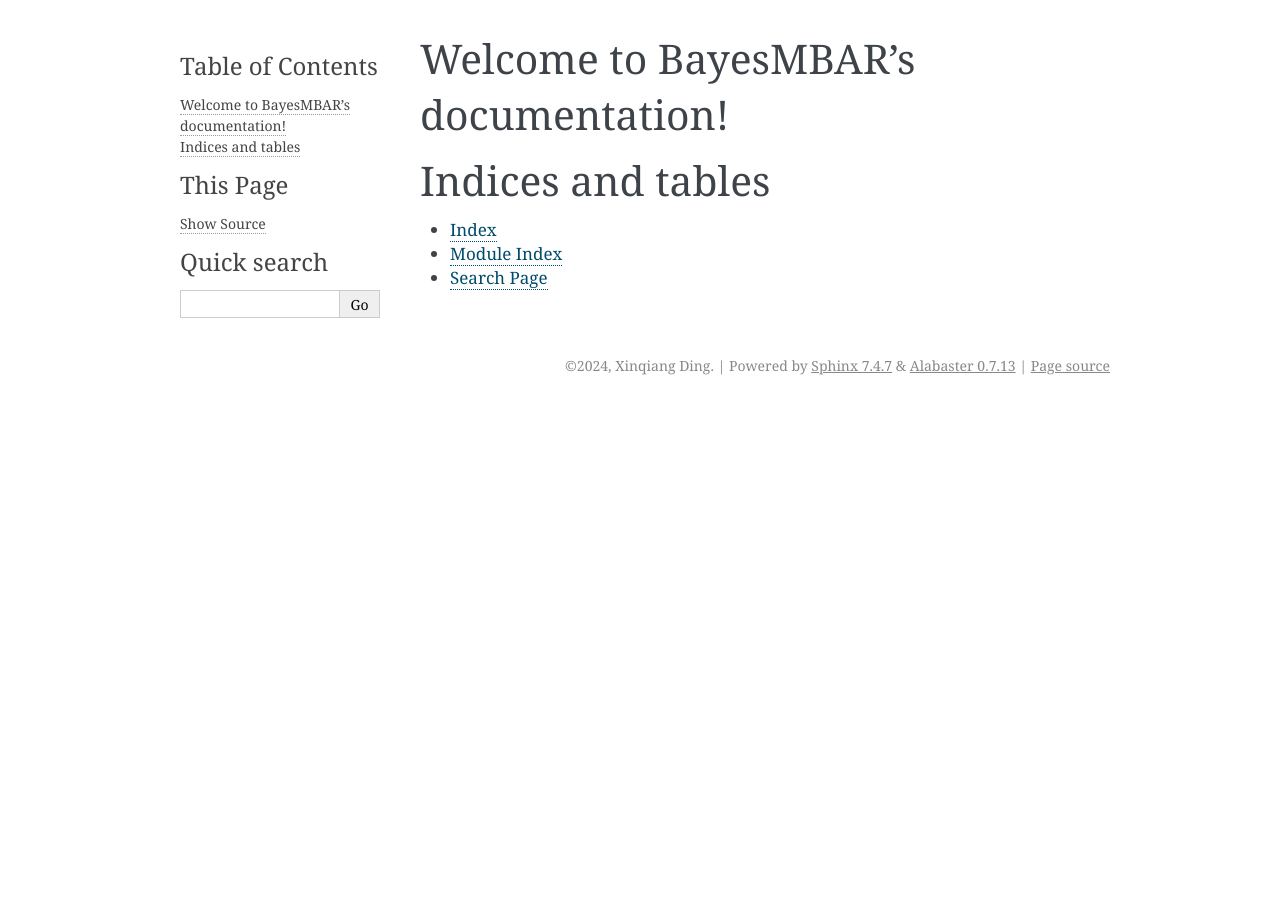
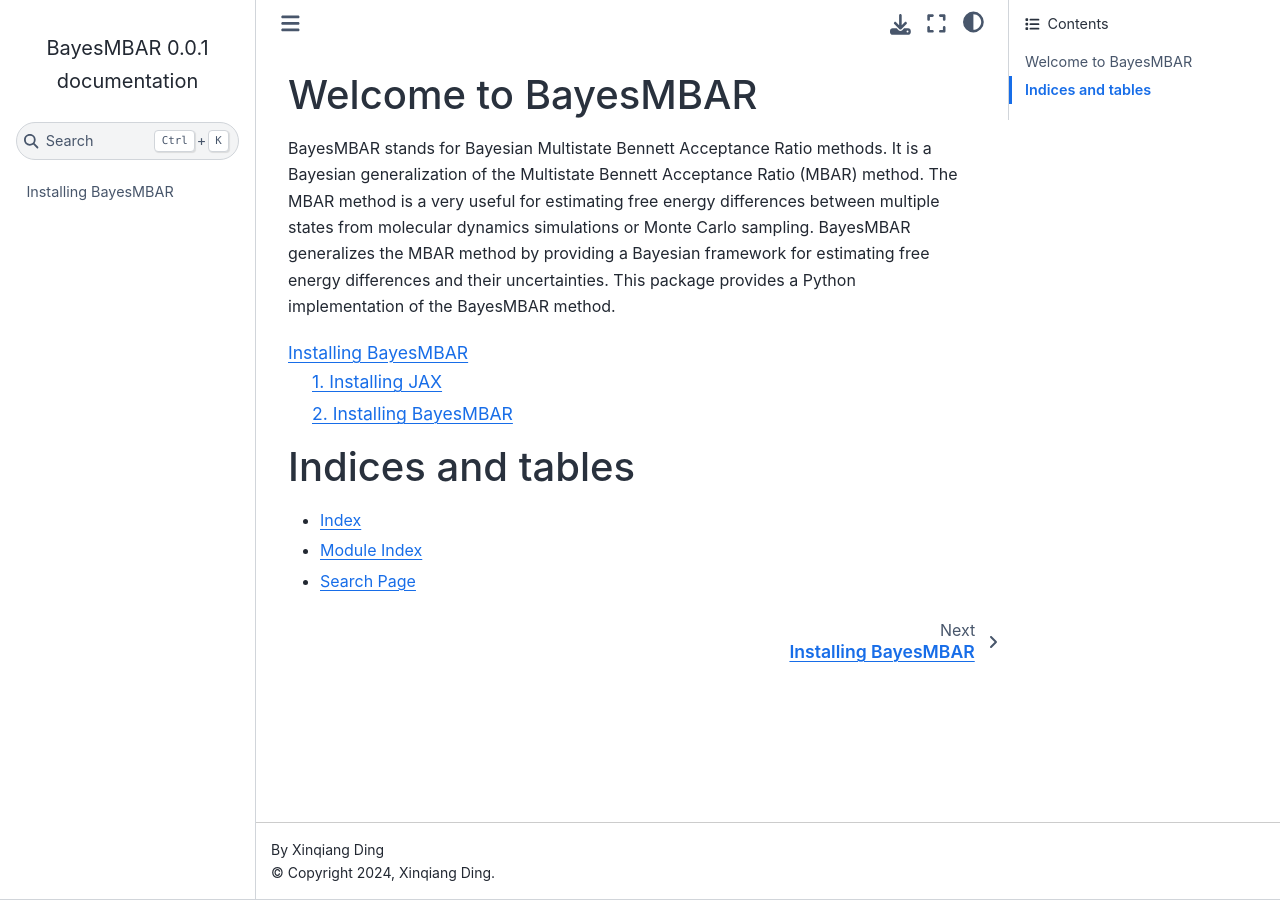
Before and after one commit to DingGroup/BayesMBAR, a Sphinx documentation site: the page built from docs/source/index.rst, in a window 1280 px wide. Built offline with Sphinx 7.4.7 and the Sphinx Book theme 1.1.4, drawn with Linux system fonts in a browser that asks for light colours.

Commit message:
update docs

```diff
--- a/docs/source/conf.py
+++ b/docs/source/conf.py
@@ -24,5 +24,5 @@ exclude_patterns = []
 # -- Options for HTML output -------------------------------------------------
 # https://www.sphinx-doc.org/en/master/usage/configuration.html#options-for-html-output
 
-html_theme = 'alabaster'
+html_theme = 'sphinx_book_theme'
 html_static_path = ['_static']
--- a/docs/source/index.rst
+++ b/docs/source/index.rst
@@ -3,12 +3,19 @@
    You can adapt this file completely to your liking, but it should at least
    contain the root `toctree` directive.
 
-Welcome to BayesMBAR's documentation!
-=====================================
+Welcome to BayesMBAR
+====================
+
+BayesMBAR stands for Bayesian Multistate Bennett Acceptance Ratio methods.
+It is a Bayesian generalization of the Multistate Bennett Acceptance Ratio (MBAR) method.
+The MBAR method is a very useful for estimating free energy differences between multiple states from molecular dynamics simulations or Monte Carlo sampling.
+BayesMBAR generalizes the MBAR method by providing a Bayesian framework for estimating free energy differences and their uncertainties.
+This package provides a Python implementation of the BayesMBAR method.
 
 .. toctree::
    :maxdepth: 2
-   :caption: Contents:
+
+   installation
 
 
 
--- /dev/null
+++ b/docs/source/installation.rst
@@ -0,0 +1,20 @@
+Installing BayesMBAR
+====================
+
+BayesMBAR is written in pure Python and can be installed using the `pip` package manager.
+BayesMBAR depends on several Python packages.
+Although many of these packages will be installed automatically as dependencies when you install BayesMBAR with `pip`, one of the dependencies, JAX, needs to be installed separately.
+We suggest following these steps to install BayesMBAR:
+
+1. Installing JAX
+-----------------
+Follow the instructions on the `JAX website <https://jax.readthedocs.io/en/latest/installation.html#>`_ to install JAX.
+We highly recommend using the GPU version of JAX if you have a GPU available, as it will significantly speed up the calculations.
+
+2. Installing BayesMBAR
+------------------------
+Once JAX is installed, you can install BayesMBAR using `pip`:
+
+  .. code-block:: bash
+
+     pip install bayesmbar
```
Also changed, not shown: pyproject.toml (+7 -4 lines).
